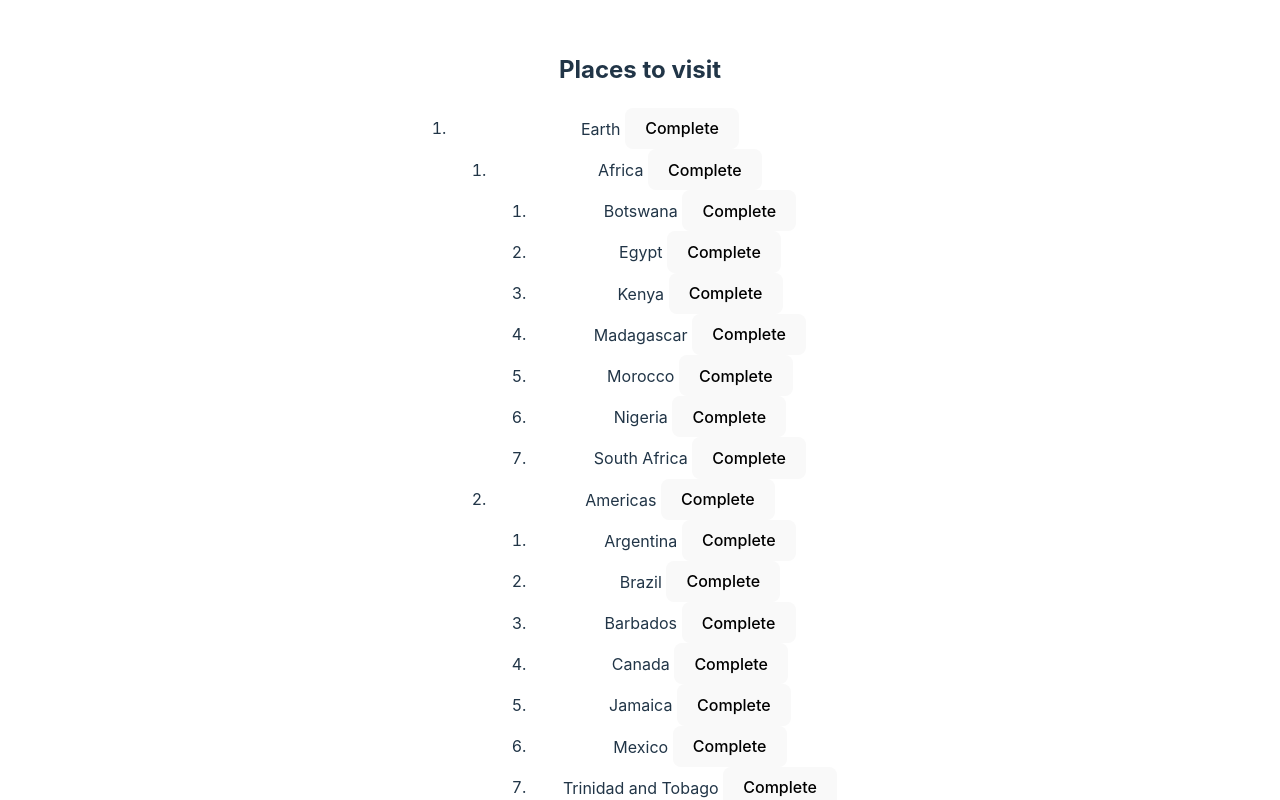
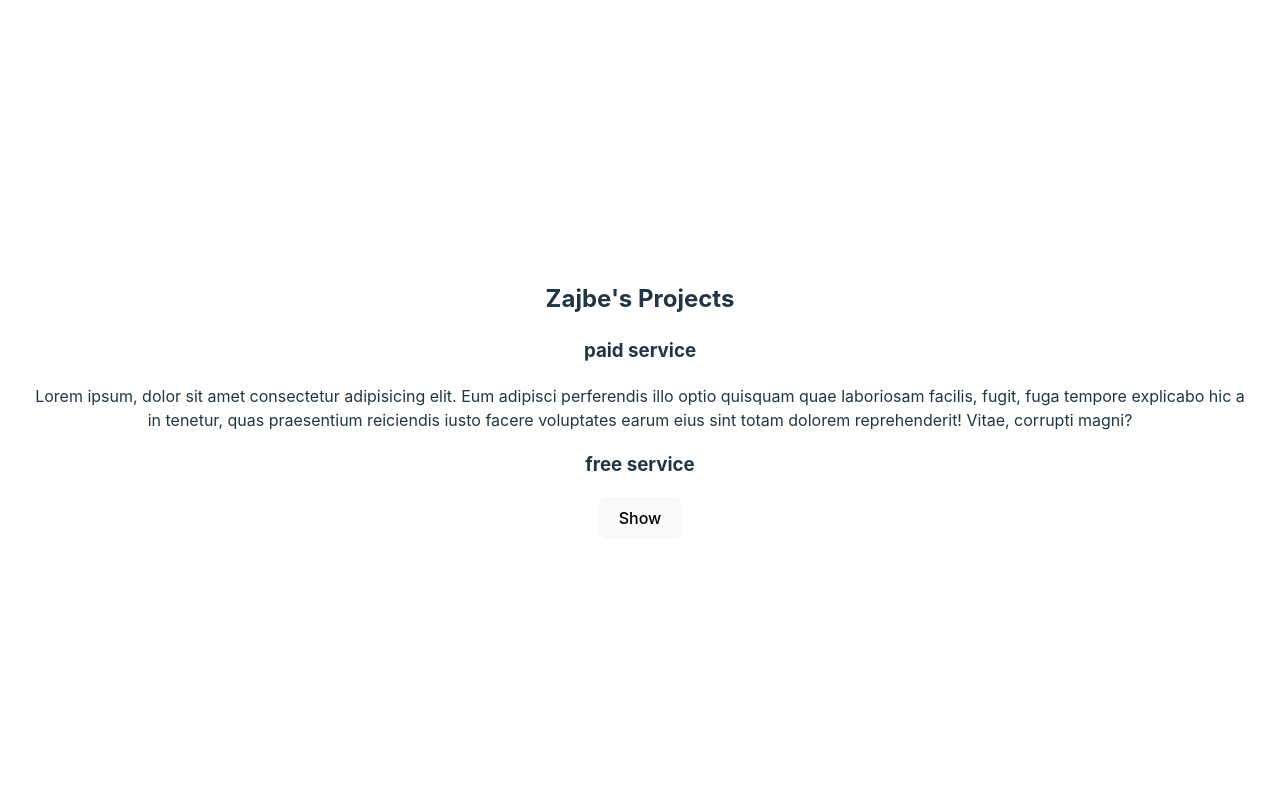
Before and after one commit to mzajbe/my-react-learnings, a React (Vite) app: page / in a window 1280 px wide. Shown: the top 800 px of the page. Built offline with nearby package versions, Linux system fonts and the light colour scheme.

Commit message:
sharing state between components

```diff
--- a/src/App.jsx
+++ b/src/App.jsx
@@ -1,15 +1,15 @@
+import React from "react";
+import "./App.css";
+import Accordion from "./components/managingState/sharing_state_between_components/Accordion";
 
-import './App.css'
-import TravelPlan from './components/managingState/avoidDeeplyNestedState/TravelPlan'
 
 
 function App() {
-
   return (
     <>
-      <TravelPlan></TravelPlan>
+      <Accordion></Accordion>
     </>
-  )
+  );
 }
 
-export default App
+export default App;
--- /dev/null
+++ b/src/components/managingState/sharing_state_between_components/Accordion.jsx
@@ -0,0 +1,28 @@
+import React, { useState } from "react";
+import Panel from "./Panel";
+
+const Accordion = () => {
+
+  const [activeIndex, setActiveIndex] = useState(0);
+
+  const handleActive = () => {
+    setIsActive(!isActive);
+  };
+
+
+  return (
+    <div>
+      <h2>Zajbe&apos;s Projects</h2>
+
+      <Panel title="paid service" isActive={activeIndex === 0 && true} onActive={()=>setActiveIndex(0)}>
+        Lorem ipsum, dolor sit amet consectetur adipisicing elit. Eum adipisci perferendis illo optio quisquam quae laboriosam facilis, fugit, fuga tempore explicabo hic a in tenetur, quas praesentium reiciendis iusto facere voluptates earum eius sint totam dolorem reprehenderit! Vitae, corrupti magni?
+      </Panel>
+
+      <Panel title="free service" isActive={activeIndex === 1 && true} onActive={()=>setActiveIndex(1)}>
+        Lorem ipsum dolor, sit amet consectetur adipisicing elit. Minima modi veniam id tempora quasi voluptatum ipsum eos dignissimos, dolore nesciunt placeat repudiandae nobis ullam libero sequi earum aperiam maxime in. Dolorem aliquam exercitationem fugit. Quos quidem inventore doloribus optio aliquam!
+      </Panel>
+    </div>
+  );
+};
+
+export default Accordion;
--- /dev/null
+++ b/src/components/managingState/sharing_state_between_components/Panel.jsx
@@ -0,0 +1,22 @@
+/* eslint-disable react/prop-types */
+import React from "react";
+import { useState } from "react";
+
+const Panel = ({ title, children,isActive,onActive }) => {
+
+
+
+  return (
+    <section className="panel">
+      <h3>{title}</h3>
+
+      {isActive ? (
+        <p>{children}</p>
+      ) : (
+        <button onClick={onActive}>Show</button>
+      )}
+    </section>
+  );
+};
+
+export default Panel;
--- a/vite.config.js
+++ b/vite.config.js
@@ -1,8 +1,8 @@
 import { defineConfig } from 'vite'
-import tailwindcss from '@tailwindcss/vite'
-import "tailwindcss";
+// import tailwindcss from '@tailwindcss/vite'
+// import "tailwindcss";
 export default defineConfig({
   plugins: [
-    tailwindcss(),
+    // tailwindcss(),
   ],
 })
```
Also changed, not shown: src/main.jsx (+8 -8 lines).
